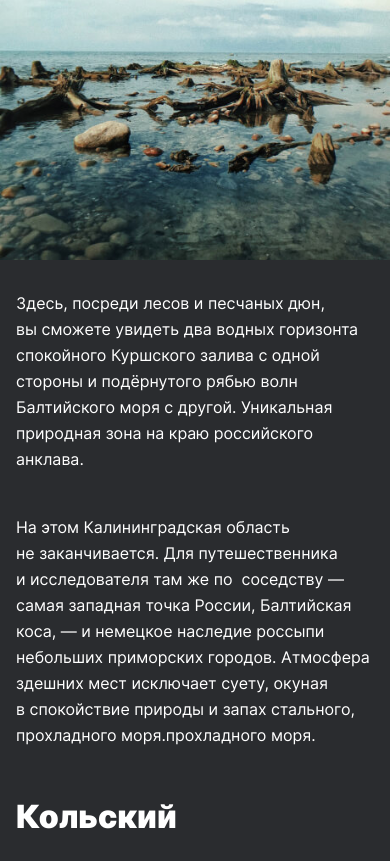
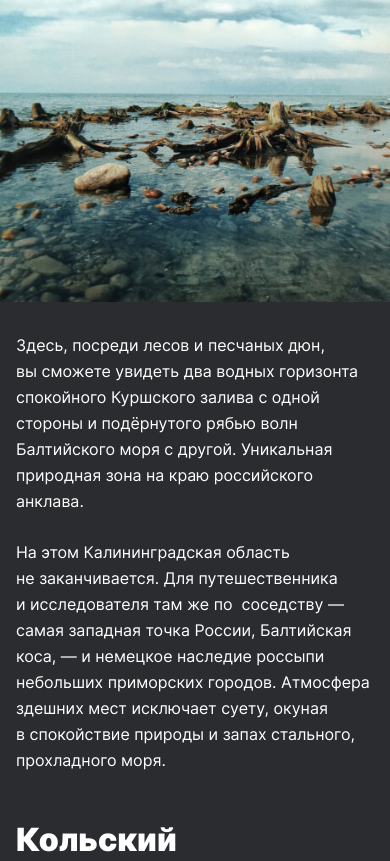
Before and after one commit to SergeShchelokov/russian-travel, a plain HTML site: page index.html in a window 390 px wide. Shown: the part 5049-5910 px from the top of the page. Drawn offline with Linux system fonts and the light colour scheme.

Commit message:
fix margins and fix errors in name style

```diff
--- a/blocks/footer/__links/footer__links.css
+++ b/blocks/footer/__links/footer__links.css
@@ -2,7 +2,7 @@
   margin: 0 18px 0 0;
   display: flex;
   justify-content: flex-start;
-  font-weight: normal;
+  font-weight: 400;
   font-size: 16px;
   line-height: 1.125;
   transition: 0.3s;
--- a/blocks/place/__paragraph/place__paragraph.css
+++ b/blocks/place/__paragraph/place__paragraph.css
@@ -1,8 +1,9 @@
 .place__paragraph {
   margin: 0px;
-  padding-bottom: 26px;
+  padding-bottom: 25px;
 }
 
 .place__paragraph:last-child {
+  margin: 0;
   padding-bottom: 0px;
 }
--- a/blocks/place/__title/place__title.css
+++ b/blocks/place/__title/place__title.css
@@ -1,4 +1,6 @@
 .place__title {
+  max-width: 320px;
+
   margin: 0;
   font-weight: 900;
   font-size: 72px;
--- a/blocks/place/place.css
+++ b/blocks/place/place.css
@@ -15,7 +15,7 @@
   .place {
     grid-template-columns: 440px 456px;
     gap: 41px 28px;
-
+    justify-content:space-between;
   }
 }
 
@@ -42,13 +42,13 @@
 
 @media (max-width: 425px) {
   .place {
-    margin-bottom: 36px;
+    margin-bottom: 50px;
     display: flex;
     flex-direction: column;
     gap: 30px 40px;
   }
 
   .place:first-of-type {
-    margin-top: 22px;
+    margin-top: 0px;
   }
 }
--- a/blocks/places/places.css
+++ b/blocks/places/places.css
@@ -12,7 +12,7 @@
 
 @media (max-width: 425px) {
   .places {
-    margin: 0;
+    margin: 64px 0;
     padding: 0;
   }
 }
--- a/index.html
+++ b/index.html
@@ -27,7 +27,7 @@
       </section>
 
       <section class="intro">
-        <h2 class="intro__title">Чего мы там не видели?</h2>
+        <h2 class="intro__title">Чего мы там не&nbsp;видели?</h2>
         <p class="intro__text">По&nbsp;опросам ВЦИОМ, 95% россиян мечтают куда-нибудь поехать, но&nbsp;только&nbsp;36% планируют провести отпуск в&nbsp;родной стране. Мол, чего мы&nbsp;тут, дома, не&nbsp;видели? На&nbsp;самом деле, Россия&nbsp;&mdash; это целая вселенная с&nbsp;ласковым морем юга, густыми лесами Саян и&nbsp;суровыми льдами плато Путорана. А&nbsp;ещё увидеть все эти красоты можно без миллионов на&nbsp;счету, загранпаспорта и&nbsp;многочасовых перелетов. Как, например, Вера Башмакова&nbsp;&mdash; смелая молодая мама, которая взяла в&nbsp;охапку троих детей, усадила их&nbsp;в&nbsp;свою &laquo;Ладу&raquo; и&nbsp;проехала 20&nbsp;тысяч километров по&nbsp;родной стране. Мы&nbsp;выбрали и&nbsp;описали некоторые интересные места, достойные вашего отпуска.</p>
         <ul class="intro__list">
           <li>
@@ -75,14 +75,14 @@
               Здесь, посреди лесов и&nbsp;песчаных дюн, вы&nbsp;сможете увидеть
               два водных горизонта спокойного Куршского залива с&nbsp;одной стороны и подёрнутого рябью волн Балтийского моря с&nbsp;другой. Уникальная природная зона на&nbsp;краю российского анклава.
             </p>
-            <p class="places__paragraph">
+            <p class="place__paragraph">
               На&nbsp;этом Калининградская область не&nbsp;заканчивается. Для
                путешественника и&nbsp;исследователя там&nbsp;же по&nbsp;
                соседству&nbsp;&mdash; самая западная точка России, Балтийская
                коса,&nbsp;&mdash; и&nbsp;немецкое наследие россыпи небольших
                приморских городов. Атмосфера здешних мест исключает суету,
                окуная в&nbsp;спокойствие природы и&nbsp;запах стального,
-               прохладного моря.прохладного моря.
+               прохладного моря.
             </p>
           </div>
         </article>
@@ -101,7 +101,7 @@
               тайга, а&nbsp;на&nbsp;север&nbsp;&mdash; Ледовитый океан,
               прикидывающийся Баренцевым морем.
             </p>
-            <p class="places__paragraph">
+            <p class="place__paragraph">
               Возможно, вы&nbsp;смотрели Звягинцева и&nbsp;даже слышали историю
               арктического фестиваля в&nbsp;Териберке. Возможно,
               слово &laquo;Хибины&raquo; не&nbsp;осталось под снегом школьных воспоминаний об&nbsp;уроках географии. Возможно,
@@ -129,7 +129,7 @@
               окна, сможете познакомиться с&nbsp;невидимым чудом здешних
               мест&nbsp;&mdash; горным воздухом.
             </p>
-            <p class="places__paragraph">
+            <p class="place__paragraph">
               Климат на&nbsp;Алтае умеренный, поэтому ехать сюда лучше всего
               летом. Так вы&nbsp;увидите всё разнообразие местной флоры
               и&nbsp;фауны. По&nbsp;лесам Алтая бродят лоси, над хребтами
```
